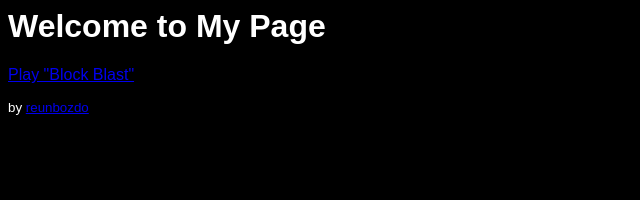
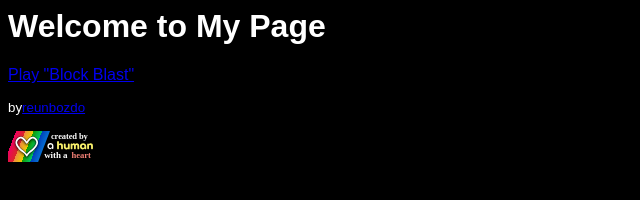
Before and after one commit to jojovavasasa/gaming, a plain HTML site: page index.html in a window 1280 px wide. Shown: the whole page, without its empty margins (0-640 px from the left). Drawn offline with Linux system fonts and the light colour scheme.

Commit message:
added human badge

```diff
--- a/index.html
+++ b/index.html
@@ -11,7 +11,7 @@
 
 <h1>Welcome to My Page</h1>
 <p><a href="BlockBlast/index.html" target="_blank">Play "Block Blast"</a></p>
-<sub>by <a href="https://github.com/reunbozdo/BlockBlast" target="_blank">reunbozdo</a></sub>
-
+<p><sub>by<a href="https://github.com/reunbozdo/BlockBlast" target="_blank">reunbozdo</a></sub></p>
+<img src="human.svg" alt="created by a human with a heart">
 </body>
 </html>
```
Also changed, not shown: human.svg (added).
